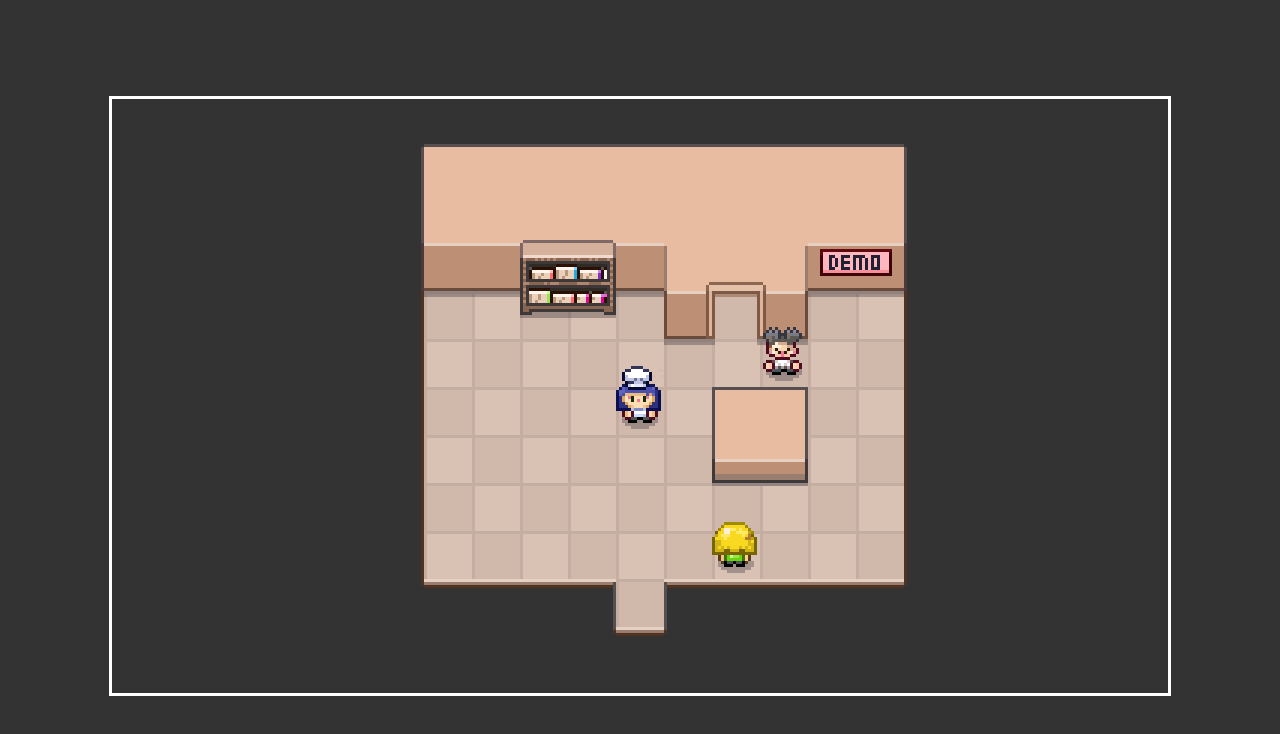
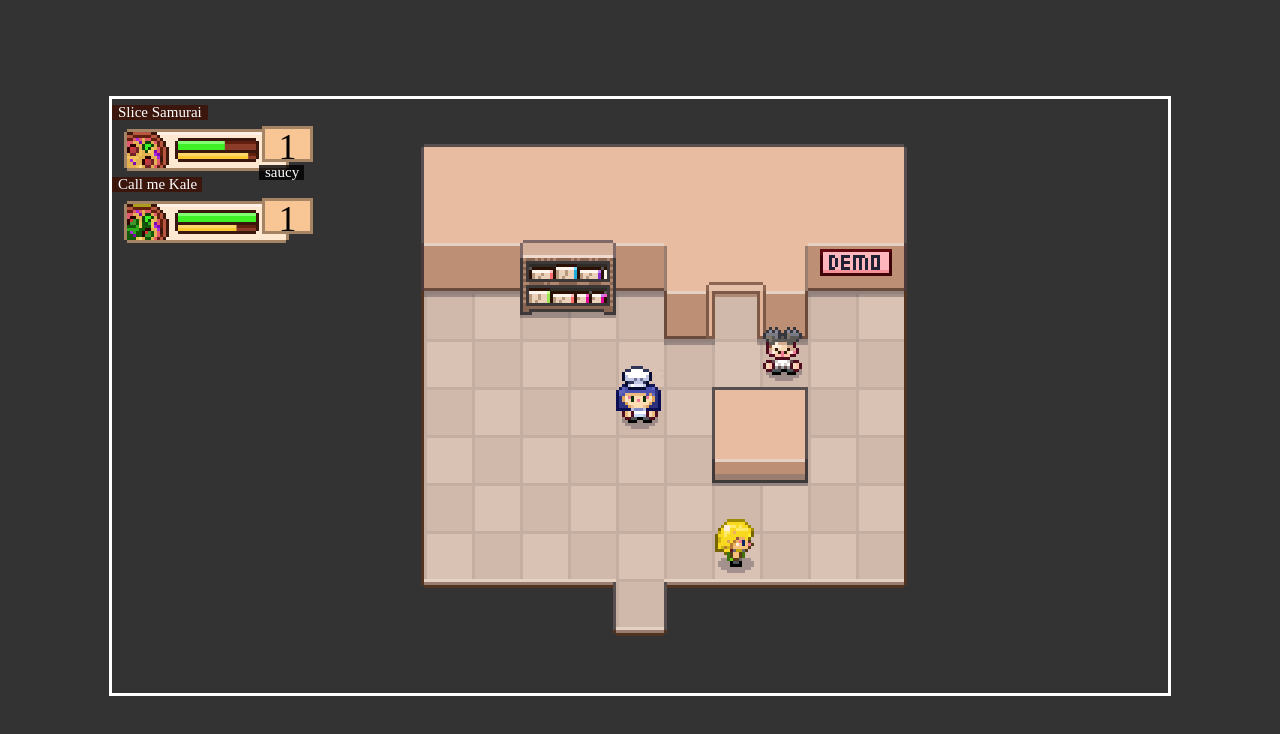
Before and after one commit to sgromkov/pizza-legends, a website with bundled scripts: page public/index.html in a window 1280 px wide. Built offline with nearby package versions, Linux system fonts and the light colour scheme.

Commit message:
[part 19] Add a HUD to our Overworld

```diff
--- a/public/index.html
+++ b/public/index.html
@@ -14,6 +14,7 @@
     <link rel="stylesheet" href="/styles/team.css" type="text/css">
     <link rel="stylesheet" href="/styles/submission-menu.css" type="text/css">
     <link rel="stylesheet" href="/styles/keyboard-menu.css" type="text/css">
+    <link rel="stylesheet" href="/styles/hud.css" type="text/css">
   </head>
 
   <body>
--- /dev/null
+++ b/public/styles/hud.css
@@ -0,0 +1,15 @@
+.hud {
+    position: absolute;
+    left: 2px;
+    top: 10px;
+    image-rendering: pixelated;
+}
+
+.hud .combatant {
+    position: relative;
+    margin-bottom: 10px;
+}
+
+.hud .combatant__type {
+    display: none;
+}
--- a/src/Battle/Battle.ts
+++ b/src/Battle/Battle.ts
@@ -7,6 +7,7 @@ import {
 } from '../constants/ACTIONS';
 import { Enemy, EnemyPizzaKey } from '../constants/ENEMIES';
 import { PizzaKey } from '../constants/PIZZAS';
+import { EventName, emitEvent } from '../utils';
 import { BattleEvent } from './BattleEvent';
 import { Combatant, CombatantConfig, TeamType } from './Combatant';
 import { Team } from './Team';
@@ -158,6 +159,9 @@ export class Battle {
           window.playerState.items = window.playerState.items.filter((item) => {
             return !this.usedInstanceIds[item.instanceId];
           });
+
+          // Send signal to update:
+          emitEvent(EventName.PlayerStateUpdated);
         }
 
         this.element.remove();
--- a/src/Battle/Combatant.ts
+++ b/src/Battle/Combatant.ts
@@ -15,6 +15,7 @@ export enum TeamType {
 }
 
 export interface CombatantConfig {
+  id?: string;
   // Params:
   hp?: number;
   maxHp: number;
@@ -32,7 +33,7 @@ export interface CombatantConfig {
   src: string;
   icon: string;
   // Teams:
-  team: TeamType;
+  team?: TeamType;
 }
 
 export class Combatant {
@@ -83,7 +84,7 @@ export class Combatant {
   }
 
   get isActive() {
-    return this.battle.activeCombatants[this.team] === this.id;
+    return this.battle?.activeCombatants[this.team] === this.id;
   }
 
   get givesXp() {
--- /dev/null
+++ b/src/Hud.ts
@@ -0,0 +1,48 @@
+import { Combatant } from './Battle/Combatant';
+import { EventName } from './utils';
+
+export class Hud {
+  element: HTMLElement;
+  scoreboards: Combatant[];
+
+  constructor() {
+    this.scoreboards = [];
+  }
+
+  update() {
+    this.scoreboards.forEach((scoreboard) => {
+      scoreboard.update(window.playerState.pizzas[scoreboard.id]);
+    });
+  }
+
+  createElement() {
+    this.element = document.createElement('div');
+    this.element.classList.add('hud');
+
+    window.playerState.lineup.forEach((id) => {
+      const pizza = window.playerState.pizzas[id];
+      const scoreBoard = new Combatant(
+        {
+          id,
+          ...window.PIZZAS[pizza.pizzaId],
+          ...pizza,
+        },
+        null
+      );
+      scoreBoard.createElement();
+      this.scoreboards.push(scoreBoard);
+      this.element.appendChild(scoreBoard.hudElement);
+    });
+
+    this.update();
+  }
+
+  init(container: HTMLElement) {
+    this.createElement();
+    container.appendChild(this.element);
+
+    document.addEventListener(EventName.PlayerStateUpdated, () => {
+      this.update();
+    });
+  }
+}
--- a/src/Overworld.ts
+++ b/src/Overworld.ts
@@ -6,6 +6,7 @@ import {
   GameObjectAction,
   GameObjectName,
 } from './GameObject';
+import { Hud } from './Hud';
 import { KeyPressListener } from './KeyPressListener';
 import { MapAction } from './MapEvent';
 import { MapName, OverworldMap, OverworldMapConfig } from './OverworldMap';
@@ -23,6 +24,7 @@ export class Overworld {
   ctx: CanvasRenderingContext2D;
   map: OverworldMap;
   directionInput: DirectionInput;
+  hud: Hud;
 
   constructor(config: Config) {
     this.element = config.element;
@@ -97,7 +99,11 @@ export class Overworld {
   }
 
   init() {
+    this.hud = new Hud();
+    this.hud.init(document.querySelector('.game-container'));
+
     this.startMap(window.OVERWORLD_MAPS[MapName.DemoRoom]);
+
     this.bindActionInput();
     this.bindHeroPositionCheck();
 
--- a/src/utils.ts
+++ b/src/utils.ts
@@ -50,11 +50,12 @@ export function randomFromArray<T>(array: T[]): T {
 export enum EventName {
   PersonWalkingComplete = 'PersonWalkingComplete',
   PersonStandComplete = 'PersonStandComplete',
+  PlayerStateUpdated = 'PlayerStateUpdated',
 }
 
 export function emitEvent(
   name: EventName,
-  detail: Record<string, unknown>
+  detail?: Record<string, unknown>
 ): void {
   const event = new CustomEvent(name, { detail });
 
```
